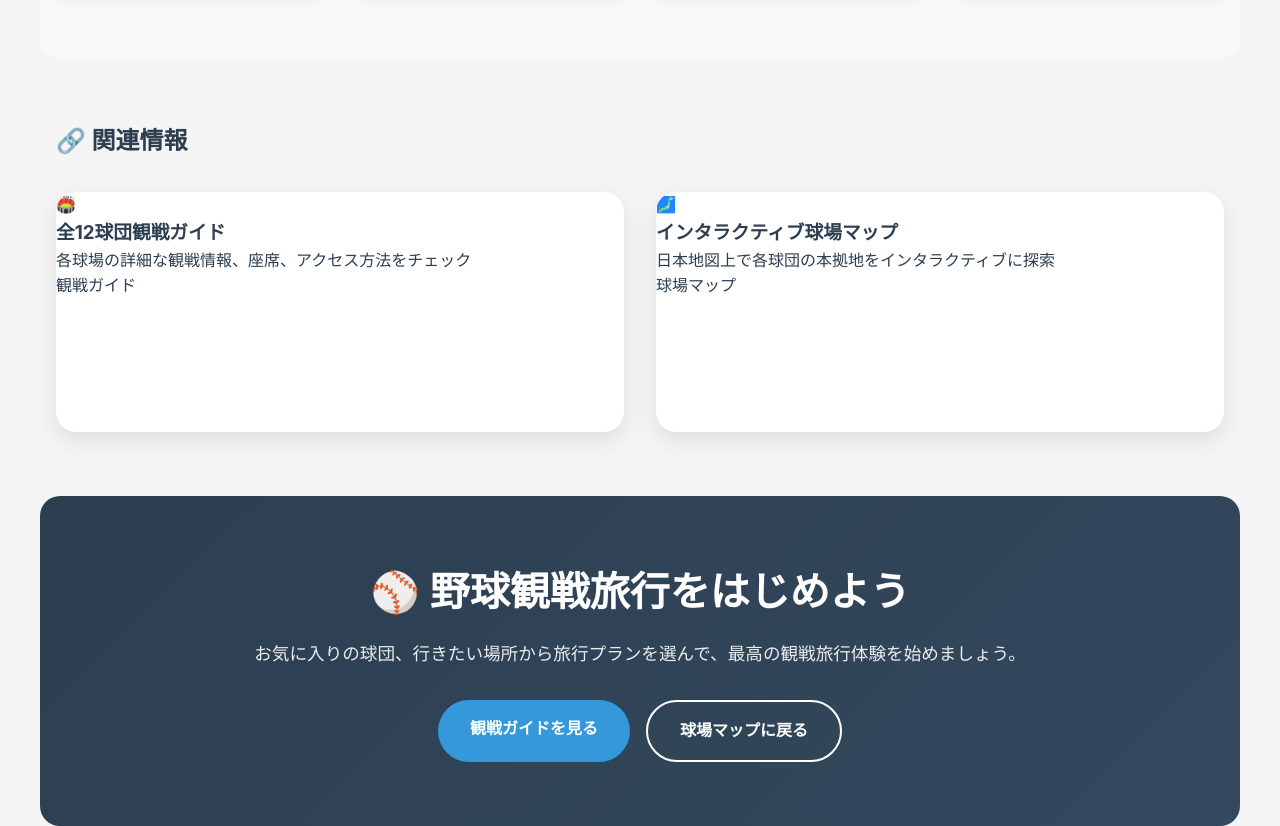
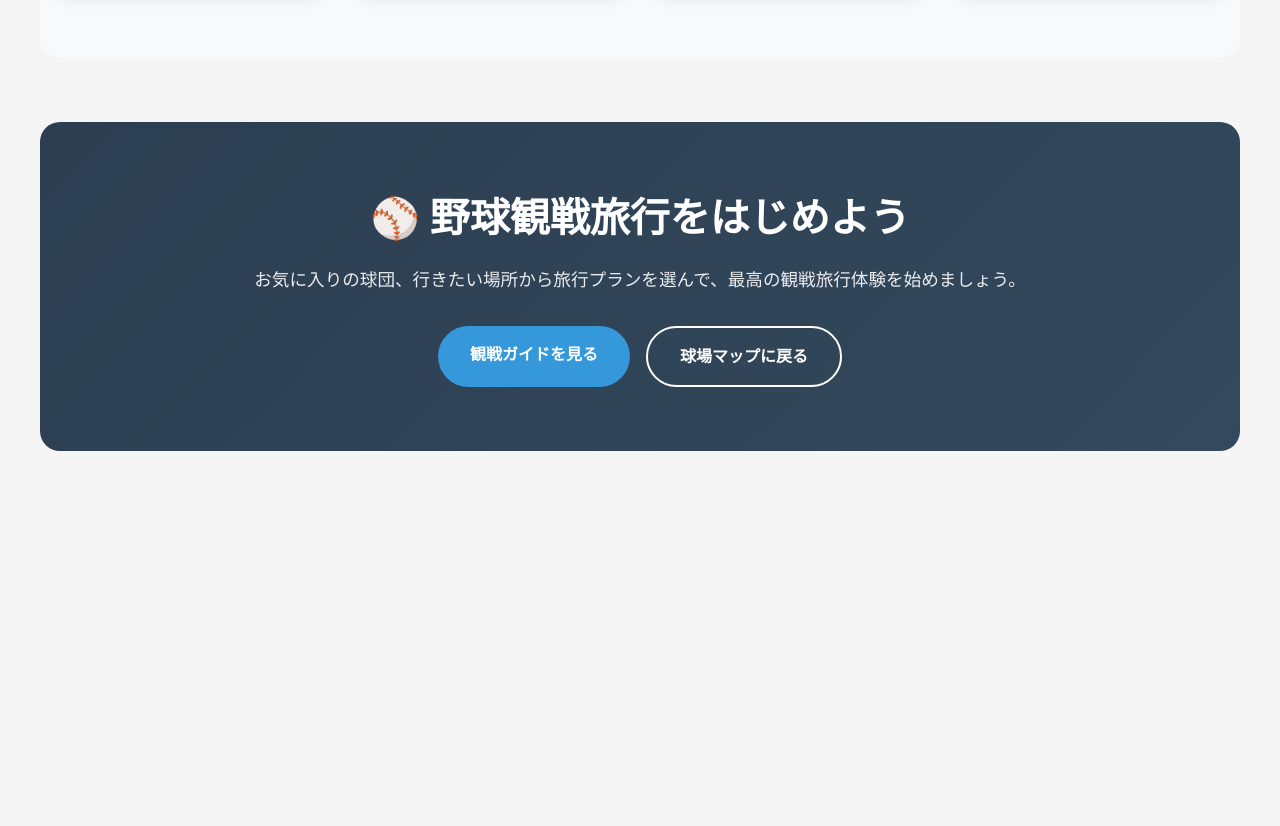
Before and after one commit to kj-nakamura/baseball-map, an Astro site: page /travel in a window 1280 px wide. Shown: the part 3440-4266 px from the top of the page. After the commit the page ends 3891 px from the top, so only its background shows below. Built offline with nearby package versions, Linux system fonts and the light colour scheme; Astro itself is replaced by a stand-in of ours.

Commit message:
関連情報削除

```diff
--- a/src/pages/travel/index.astro
+++ b/src/pages/travel/index.astro
@@ -368,26 +368,6 @@ const sortedTravels = travels.sort((a, b) =>
       </div>
     </section>
 
-    <!-- 関連リンク -->
-    <section class="related-content">
-      <h2>🔗 関連情報</h2>
-      <div class="related-grid">
-        <a href="/guides" class="related-card">
-          <div class="card-icon">🏟️</div>
-          <h3>全12球団観戦ガイド</h3>
-          <p>各球場の詳細な観戦情報、座席、アクセス方法をチェック</p>
-          <span class="card-badge">観戦ガイド</span>
-        </a>
-
-        <a href="/" class="related-card">
-          <div class="card-icon">🗾</div>
-          <h3>インタラクティブ球場マップ</h3>
-          <p>日本地図上で各球団の本拠地をインタラクティブに探索</p>
-          <span class="card-badge">球場マップ</span>
-        </a>
-      </div>
-    </section>
-
     <!-- CTA -->
     <section class="cta-section">
       <div class="cta-content">
```
